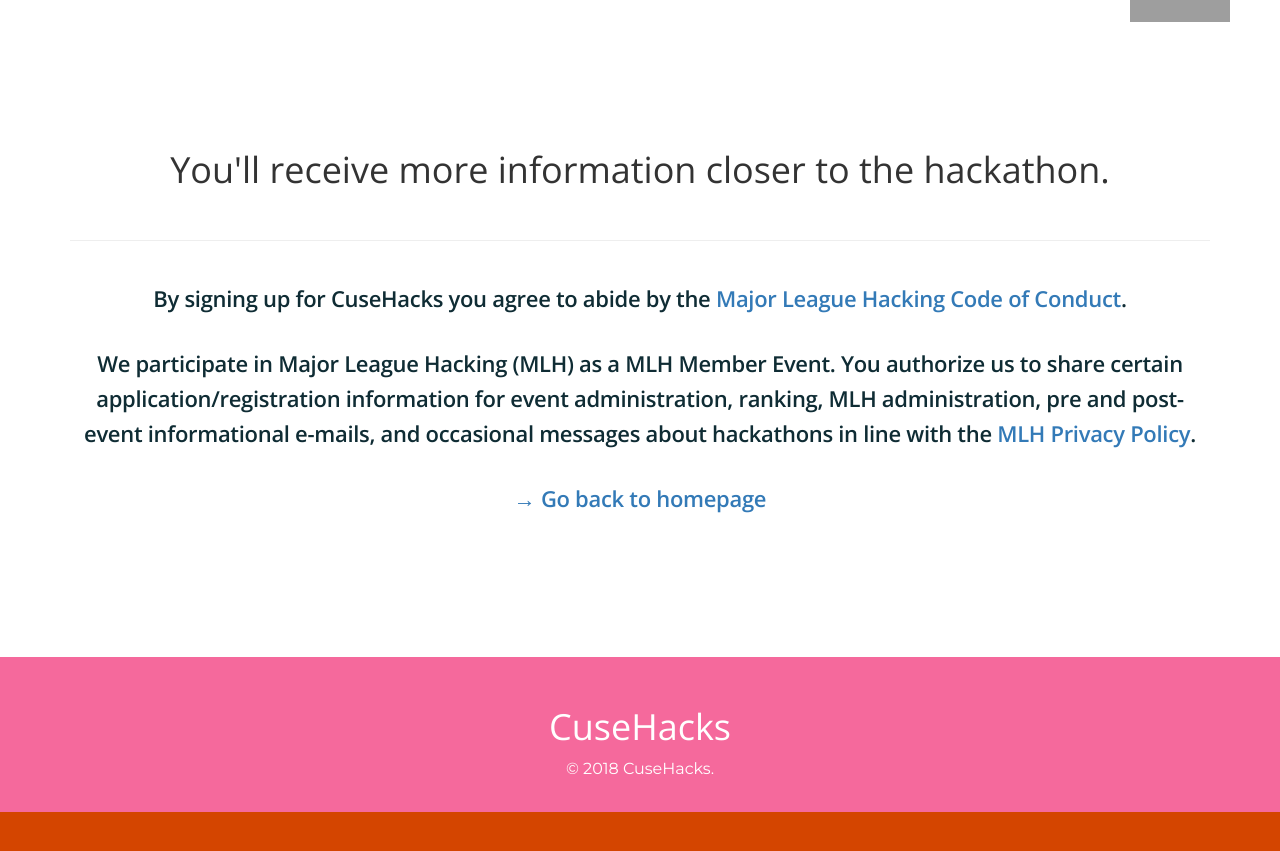
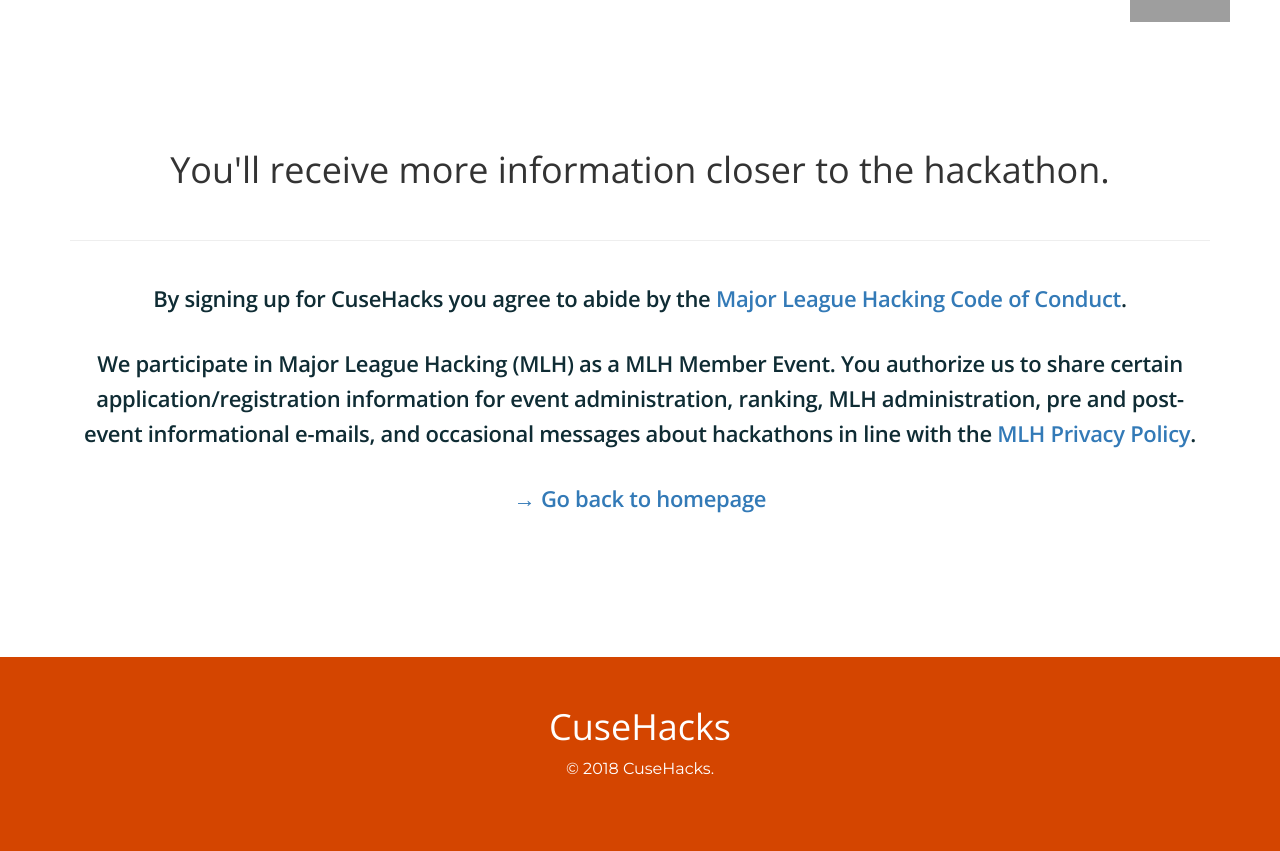
Before and after one commit to innovateorange/cusehacks, a Jekyll site: the page built from success.html, in a window 1280 px wide. Shown: the top 851 px of the page. Built offline with Jekyll 4.4.1, drawn with Linux system fonts in a browser that asks for light colours; nearby versions of some CDN libraries; grey boxes are pictures that could not be loaded.

Commit message:
color v.2.0

```diff
--- a/css/original.css
+++ b/css/original.css
@@ -49,7 +49,7 @@
  */
 
 .hero {
-  background-color: #F5699C;
+  background-color: #D44500;
   min-height: 110vh;
 }
 
@@ -217,7 +217,7 @@
  */
 
 .footer {
-  background-color: #F5699C;
+  background-color: #D44500;
   color: #fff;
   padding: 30px 0;
 }
```
